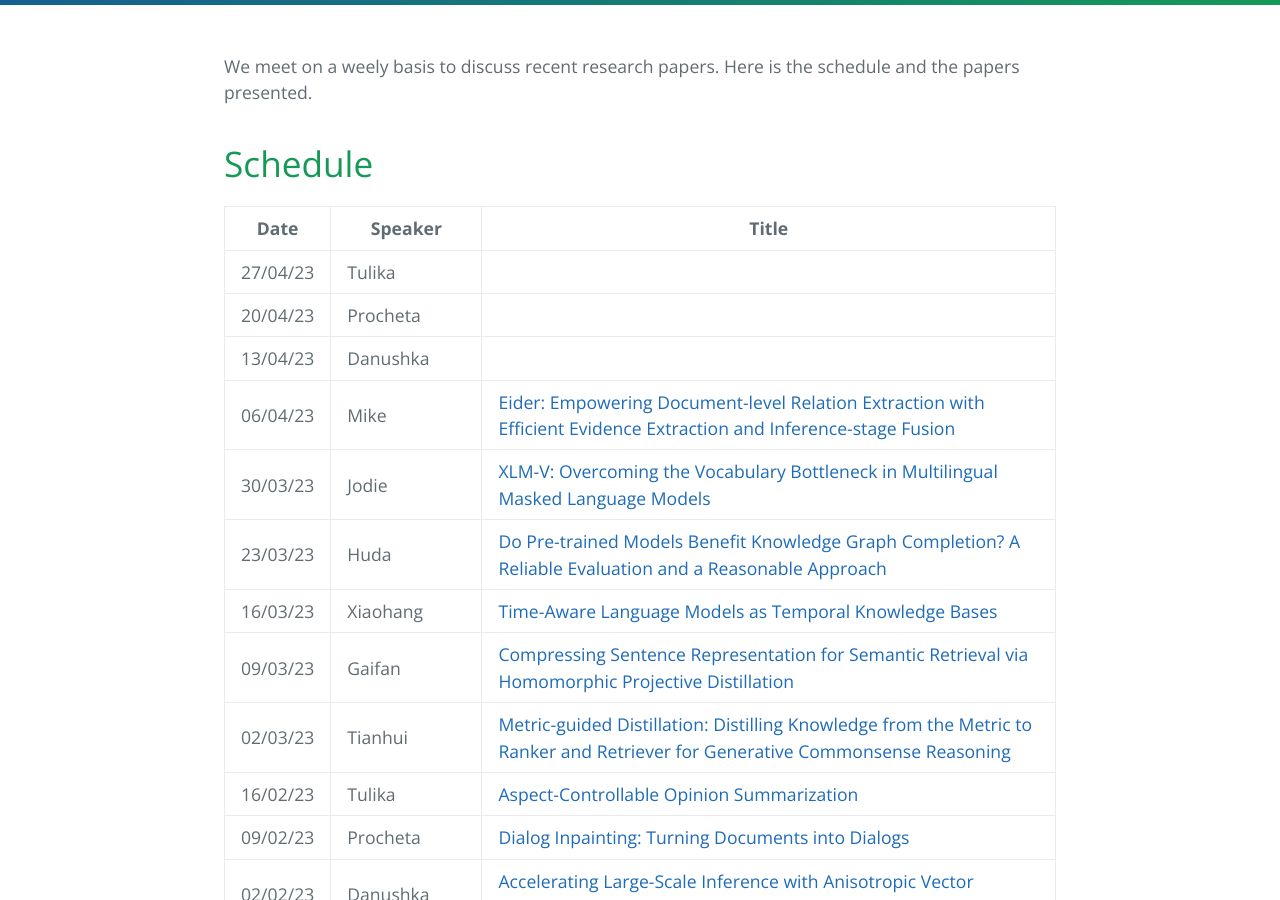
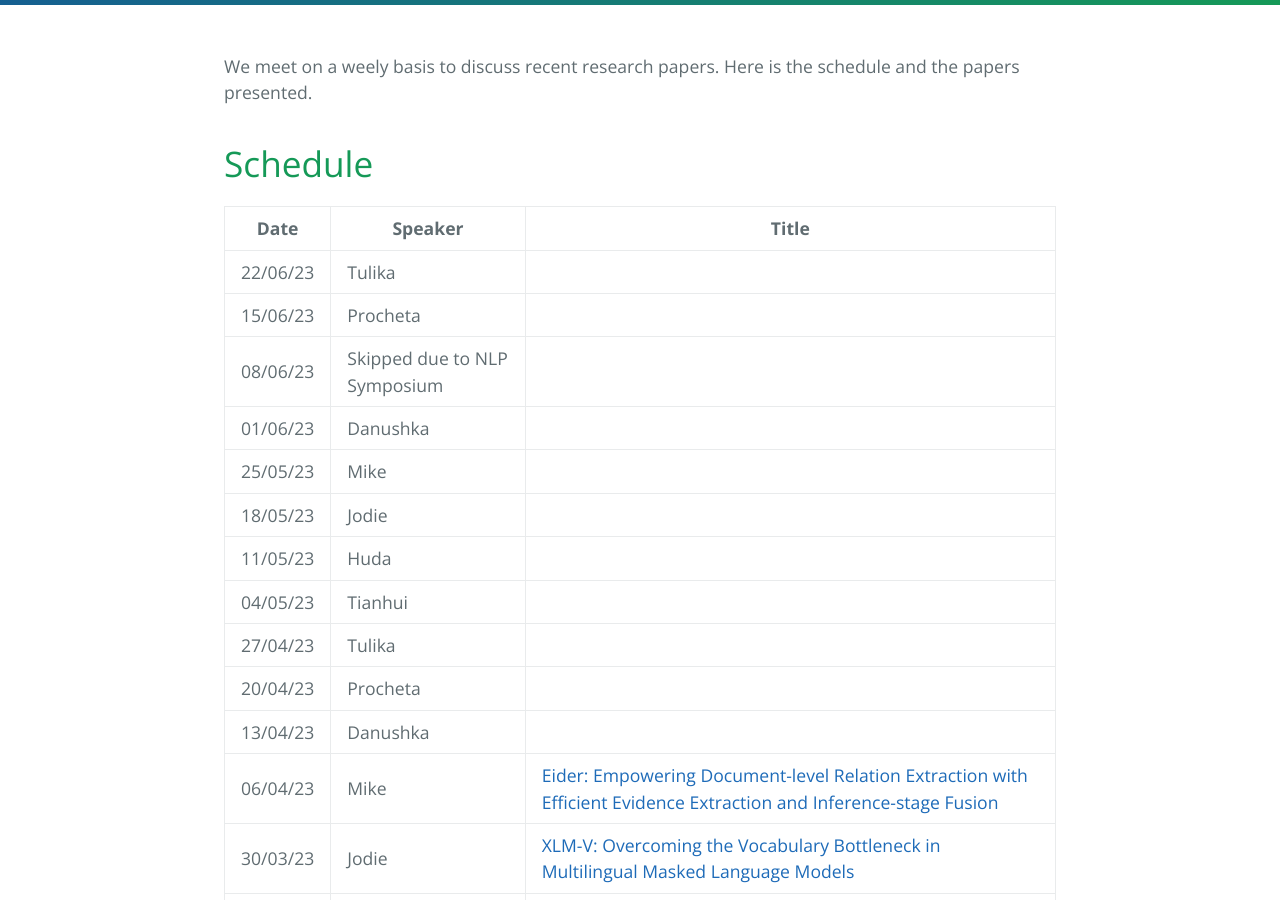
Before and after one commit to LivNLP/livnlp.github.io, a Jekyll site: the page built from reading.md, in a window 1280 px wide and 900 px high, scrolled down 368 px. Built offline with Jekyll 4.4.1, drawn with Linux system fonts in a browser that asks for light colours.

Commit message:
Update reading.md

```diff
--- a/reading.md
+++ b/reading.md
@@ -13,6 +13,14 @@ We meet on a weely basis to discuss recent research papers. Here is the schedule
 
 | Date | Speaker | Title |
 | ----- | ------- | ----- |
+| 22/06/23 | Tulika | |
+| 15/06/23 | Procheta | |
+| 08/06/23 | Skipped due to NLP Symposium | |
+| 01/06/23 | Danushka | |
+| 25/05/23 | Mike | |
+| 18/05/23 | Jodie | |
+| 11/05/23 | Huda | |
+| 04/05/23 | Tianhui | |
 | 27/04/23 | Tulika | |
 | 20/04/23 | Procheta | |
 | 13/04/23 | Danushka | |
```
